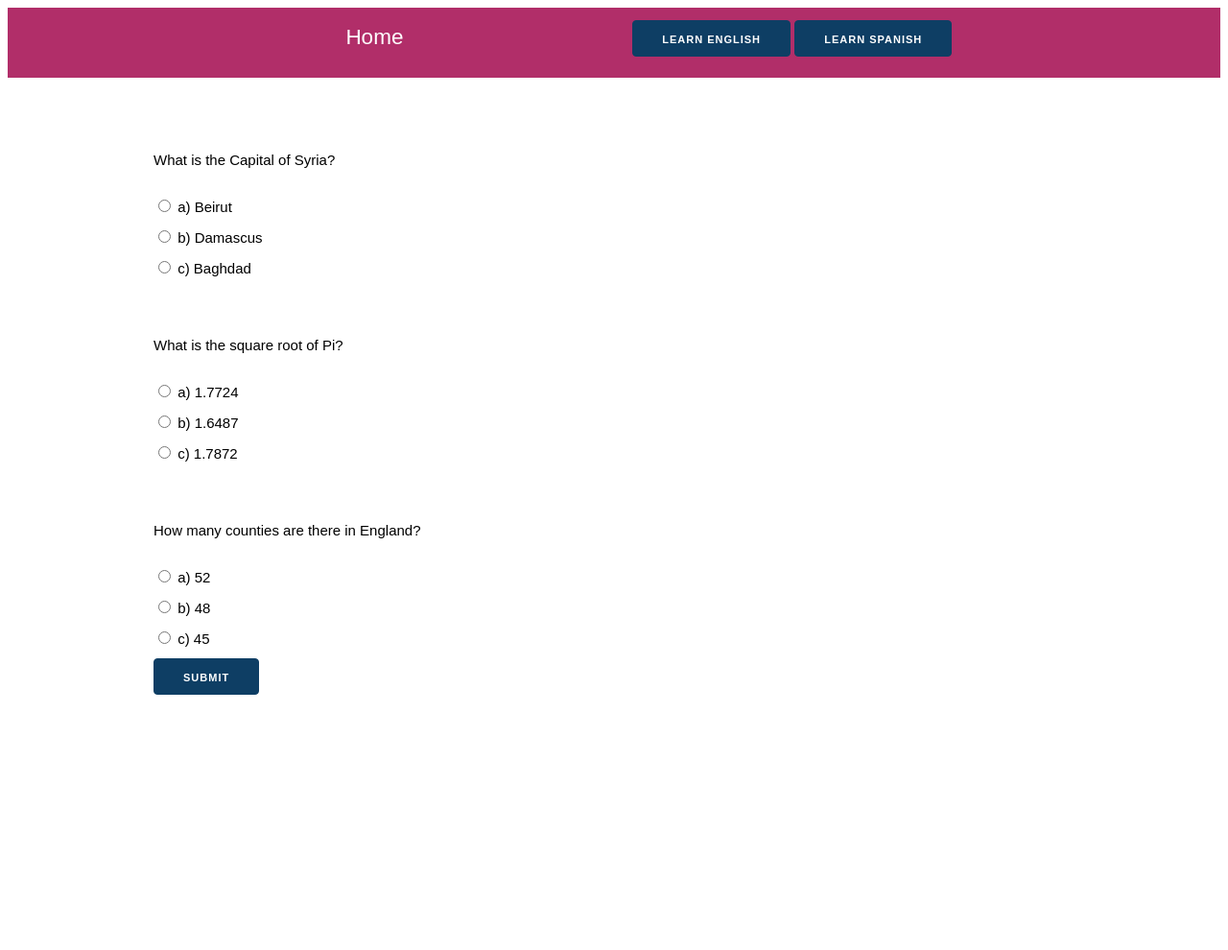
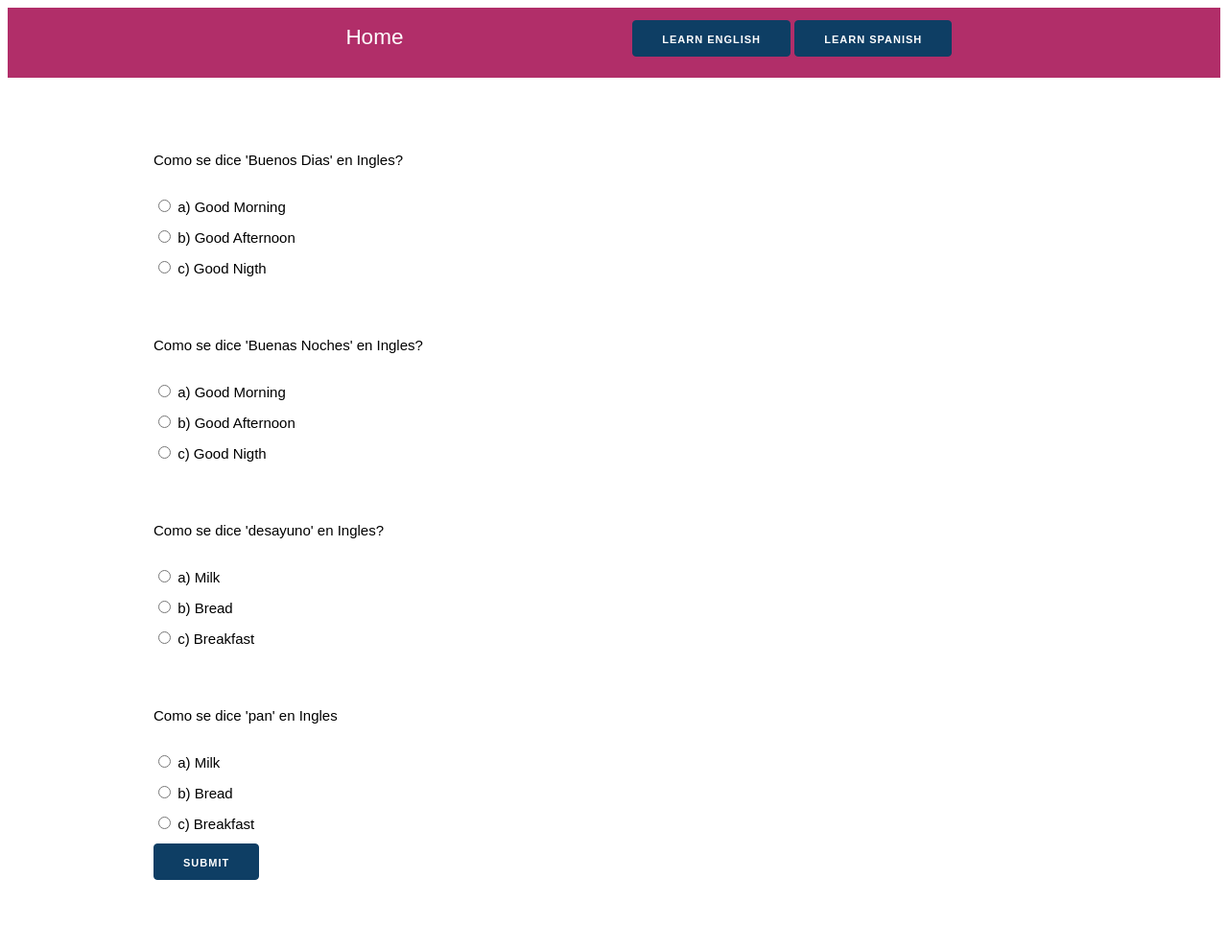
Before and after one commit to danay1999/Simple-Web-Application-Workshop, a Flask app: page /learnenglish in a window 1280 px wide. Shown: the whole page at 96% size. Before the commit the page ends 724 px from the top, so only its background shows below. Run offline with Flask 2, Linux system fonts and the light colour scheme.

Commit message:
application

```diff
--- a/app.py
+++ b/app.py
@@ -34,22 +34,28 @@ spanishquestions = [
 englishquestions = [
     {
         "id": "1",
-        "question": "What is the Capital of Syria?",
-        "answers": ["a) Beirut", "b) Damascus", "c) Baghdad"],
-        "correct": "b) Damascus"
+        "question": "Como se dice 'Buenos Dias' en Ingles?",
+        "answers": ["a) Good Morning", "b) Good Afternoon", "c) Good Nigth"],
+        "correct": "a) Good Morning"
     },
     {
         "id": "2",
-        "question": "What is the square root of Pi?",
-        "answers": ["a) 1.7724", "b) 1.6487", "c) 1.7872"],
-        "correct": "a) 1.7724"
+        "question": "Como se dice 'Buenas Noches' en Ingles?",
+        "answers": ["a) Good Morning", "b) Good Afternoon", "c) Good Nigth"],
+        "correct": "c) Good Nigth"
     },
     {
         "id": "3",
-        "question": "How many counties are there in England?",
-        "answers": ["a) 52", "b) 48", "c) 45"],
-        "correct": "b) 48"
-    }
+        "question": "Como se dice 'desayuno' en Ingles?",
+        "answers": ["a) Milk", "b) Bread", "c) Breakfast"],
+        "correct": "c) Breakfast"
+    },
+    {
+        "id": "4",
+        "question": "Como se dice 'pan' en Ingles",
+        "answers": ["a) Milk", "b) Bread", "c) Breakfast"],
+        "correct": "b) Bread"
+    },
 ]
 
 @app.route('/')
--- a/templates/englishresults.html
+++ b/templates/englishresults.html
@@ -4,8 +4,7 @@
 
   <!-- Basic Page Needs-->
   <meta charset="utf-8">
-  <title>Test Run</title>
-  <meta name="description" content="A web application to manipulate the Henry Books Database">
+  <title>Web Application</title>
   <meta name="viewport" content="width=device-width, initial-scale=1">
 
   <!-- CSS -->
--- a/templates/learnenglish.html
+++ b/templates/learnenglish.html
@@ -2,19 +2,15 @@
 <html lang="en">
 <head>
 
-  <!-- Basic Page Needs
-  –––––––––––––––––––––––––––––––––––––––––––––––––– -->
+  <!-- Basic Page Needs -->
   <meta charset="utf-8">
-  <title>Test Run</title>
-  <meta name="description" content="A web application to manipulate the Henry Books Database">
+  <title>Web Application</title>
 
-  <!-- Mobile Specific Metas–––––––––––––––––––––––––––––––––––––––––––––––––– -->
   <meta name="viewport" content="width=device-width, initial-scale=1">
 
-  <!-- CSS–––––––––––––––––––––––––––––––––––––––––––––––––– -->
+  <!-- CSS -->
   <link rel="stylesheet" href="{{ url_for('static',filename='css/skeleton.css') }}">
   <link rel="stylesheet" href="{{ url_for('static',filename='css/style.css') }}">
-
 
 </head>
 
--- a/templates/spanishresults.html
+++ b/templates/spanishresults.html
@@ -4,8 +4,7 @@
 
   <!-- Basic Page Needs-->
   <meta charset="utf-8">
-  <title>Test Run</title>
-  <meta name="description" content="A web application to manipulate the Henry Books Database">
+  <title>Web Application</title>
   <meta name="viewport" content="width=device-width, initial-scale=1">
 
   <!-- CSS -->
```
Also changed, not shown: templates/index.html (+6 -4 lines), templates/learnspanish.html (+3 -5 lines), static/images/Spanish.png.
